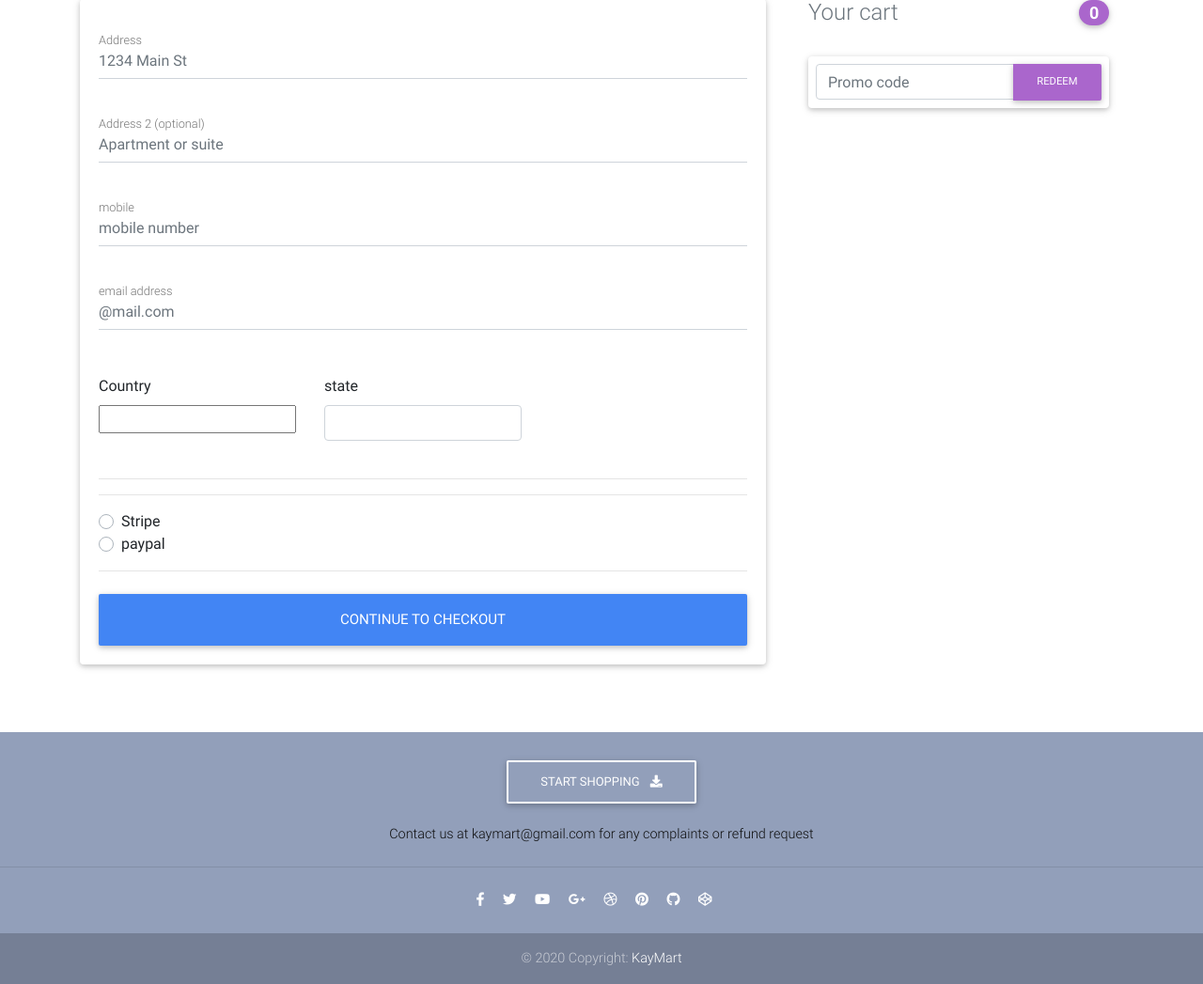
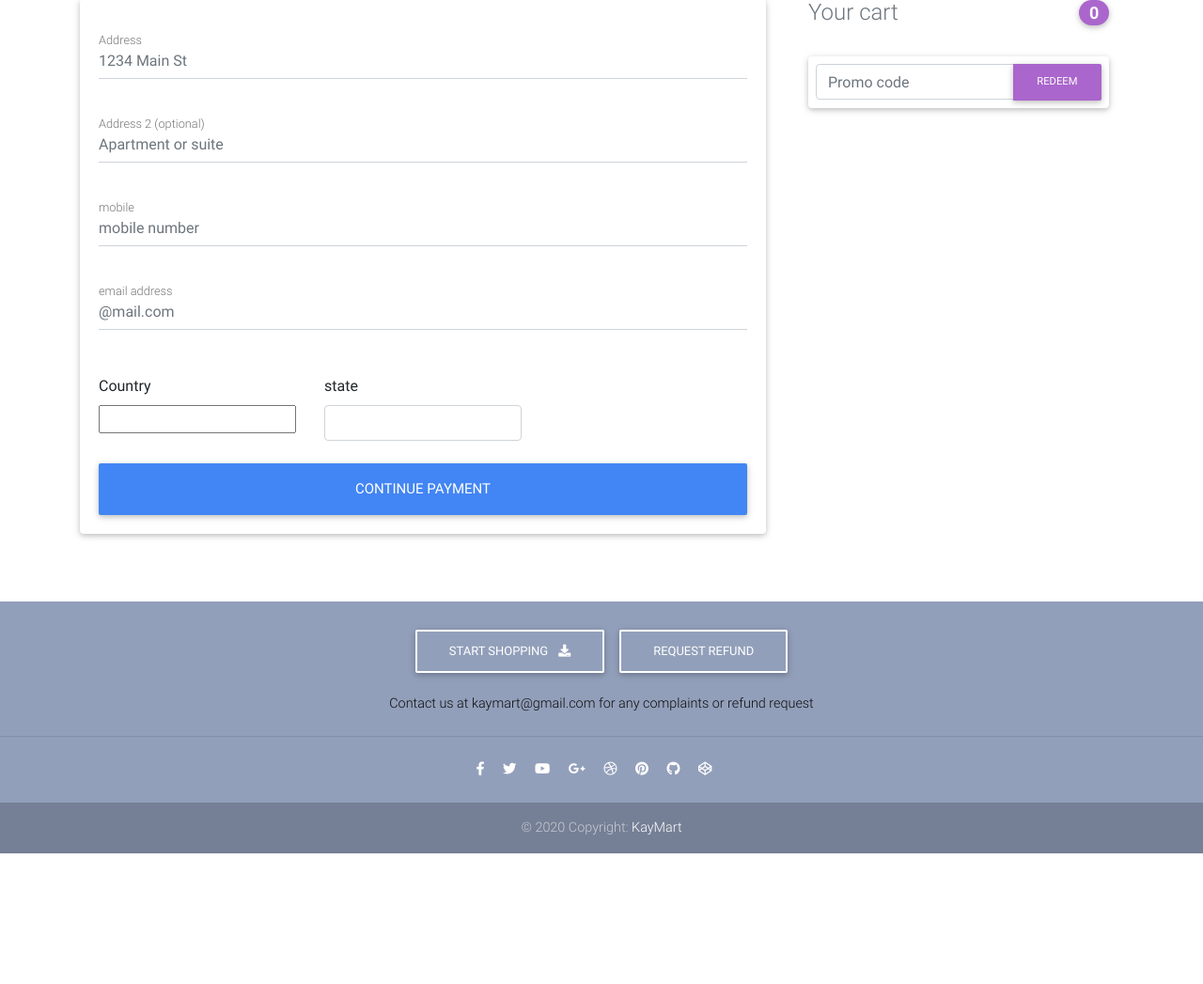
Before and after one commit to seyikayode/Ecommerce-webapp, a Django app: page /checkout/ in a window 1280 px wide. Shown: the part 231-1278 px from the top of the page at 94% size. After the commit the page ends 1139 px from the top, so only its background shows below. Run offline with Django 3.2, Linux system fonts and the light colour scheme; a user stored in the database is signed in; data comes from the database, SQL or seed files in the repository; both versions use the stored data as it was after the commit; some libraries are stand-ins or nearby versions.

Commit message:
ecommerce-webapp

```diff
--- a/ecommerce/forms.py
+++ b/ecommerce/forms.py
@@ -2,10 +2,10 @@ from django import forms
 from django_countries.fields import CountryField
 from django_countries.widgets import CountrySelectWidget
 
-PAYMENT_CHOICE = (
-    ('S', 'Stripe'),
-    ('P', 'paypal')
-)
+# PAYMENT_CHOICE = (
+    # ('S', 'Stripe'),
+    # ('P', 'paypal')
+# )
 
 
 class CheckoutForm(forms.Form):
@@ -17,7 +17,7 @@ class CheckoutForm(forms.Form):
         'class': 'custom-select d-block w-100'
     }))
     state = forms.CharField()
-    payment_option = forms.ChoiceField(choices=PAYMENT_CHOICE)
+    # payment_option = forms.ChoiceField(choices=PAYMENT_CHOICE)
 
 
 class CouponForm(forms.Form):
--- a/ecommerce/templates/ecommerce/checkout-page.html
+++ b/ecommerce/templates/ecommerce/checkout-page.html
@@ -74,21 +74,21 @@
               </div>
               <!--Grid row-->
 
-              <hr>
+              <!-- <hr> -->
               <!-- <div class="custom-control custom-checkbox"> -->
                 <!-- <input type="checkbox" class="custom-control-input" id="save_info" name="save_info"> -->
                 <!-- <label class="custom-control-label" for="save_info">Save this information for next time</label> -->
               <!-- </div> -->
 
-              <hr>
-                {% for value, name in form.fields.payment_option.choices %}
-                <div class="custom-control custom-radio">
-                  <input id="{{ name }}" name="payment_option" type="radio" value="{{ value }}" class="custom-control-input" required>
-                  <label class="custom-control-label" for="{{ name }}">{{ name }}</label>
-                </div>
-                {% endfor %}
-              <hr class="mb-4">
-              <button class="btn btn-primary btn-lg btn-block" type="submit">Continue to checkout</button>
+              <!-- <hr> -->
+                <!-- {% for value, name in form.fields.payment_option.choices %} -->
+                <!-- <div class="custom-control custom-radio"> -->
+                  <!-- <input id="{{ name }}" name="payment_option" type="radio" value="{{ value }}" class="custom-control-input" required> -->
+                  <!-- <label class="custom-control-label" for="{{ name }}">{{ name }}</label> -->
+                <!-- </div> -->
+                <!-- {% endfor %} -->
+              <!-- <hr class="mb-4"> -->
+              <button class="btn btn-primary btn-lg btn-block" type="submit">Continue Payment</button>
 
             </form>
           </div>
--- a/ecommerce/templates/ecommerce/footer.html
+++ b/ecommerce/templates/ecommerce/footer.html
@@ -9,10 +9,10 @@
         role="button">Start Shopping
         <i class="fas fa-download ml-2"></i>
       </a>
-{#      <a class="btn btn-outline-white" href="https://mdbootstrap.com/education/bootstrap/" target="_blank" role="button">#}
-{#          #}
+      <a class="btn btn-outline-white" href="{% url 'request-refund' %}" role="button">
+          Request Refund
 {#        <i class="fas fa-graduation-cap ml-2"></i>#}
-{#      </a>#}
+      </a>
     </div>
     <!--/.Call to action--><pre></pre>
           <p style="color: #0d0d0d">Contact us at kaymart@gmail.com for any complaints or refund request</p>
--- a/ecommerce/templates/ecommerce/order-snippet.html
+++ b/ecommerce/templates/ecommerce/order-snippet.html
@@ -27,7 +27,7 @@
               <span class="text-success">-#{{ order.coupon.amount }}</span>
             </li>
             <li class="list-group-item d-flex justify-content-between">
-              <span>Total (USD)</span>
+              <span>Total </span>
               <strong>#{{ order.get_total }}</strong>
             </li>
           {% endif %}
--- a/ecommerce/urls.py
+++ b/ecommerce/urls.py
@@ -6,12 +6,12 @@ urlpatterns = [
     path('product/<slug>/', ProductView.as_view(), name='product'),
     path('order-summary/', OrderSummary.as_view(), name='order-summary'),
     path('checkout/', CheckOutView.as_view(), name='check-out'),
-    path('payment/<payment_option>/', PaymentView.as_view(), name='payment'),
+    path('payment/', PaymentView.as_view(), name='payment'),
     path('add-coupon/', AddCoupon.as_view(), name='add-coupon'),
     path('request-refund/', RefundView.as_view(), name='request-refund'),
     path('search-results/', SearchView.as_view(), name='search'),
-    path('add_to_cart/<slug>/', add_to_cart, name='add-to-cart'),
-    path('remove_from_cart/<slug>/', remove_from_cart, name='remove-from-cart'),
-    path('add_item_to_cart/<slug>/', add_single_item_to_cart, name='add-single-item-to-cart'),
-    path('remove_item_from_cart/<slug>/', remove_single_item_from_cart, name='remove-single-item-from-cart')
+    path('add/<slug>/', add_to_cart, name='add-to-cart'),
+    path('remove/<slug>/', remove_from_cart, name='remove-from-cart'),
+    path('add/item/<slug>/', add_single_item_to_cart, name='add-single-item-to-cart'),
+    path('remove/item/<slug>/', remove_single_item_from_cart, name='remove-single-item-from-cart')
 ]
--- a/ecommerce/views.py
+++ b/ecommerce/views.py
@@ -46,7 +46,7 @@ class OrderSummary(LoginRequiredMixin, View):
             return redirect('/')
 
 
-class CheckOutView(View):
+class CheckOutView(LoginRequiredMixin ,View):
     def get(self, *args, **kwargs):
         try:
             form = CheckoutForm()
@@ -73,7 +73,7 @@ class CheckOutView(View):
                 email = form.cleaned_data.get('email')
                 country = form.cleaned_data.get('country')
                 state = form.cleaned_data.get('state')
-                payment_option = form.cleaned_data.get('payment_option')
+                # payment_option = form.cleaned_data.get('payment_option')
                 address = Address(
                     user=self.request.user,
                     street_address=street_address,
@@ -86,15 +86,16 @@ class CheckOutView(View):
                 address.save()
                 order.address = address
                 order.save()
+                return redirect('payment')
 
-                if payment_option == 'S':
-                    return redirect('payment', payment_option='stripe')
-                elif payment_option == 'P':
-                    messages.warning(self.request, 'Paypal not available, try using Stripe')
-                    return redirect('check-out')
-                else:
-                    messages.warning(self.request, 'Invalid payment option selected')
-                    return redirect('check-out')
+                # if payment_option == 'S':
+                    # return redirect('payment', payment_option='stripe')
+                # elif payment_option == 'P':
+                    # messages.warning(self.request, 'Paypal not available, try using Stripe')
+                    # return redirect('check-out')
+                # else:
+                    # messages.warning(self.request, 'Invalid payment option selected')
+                    # return redirect('check-out')
             # else:
             #     messages.info(self.request, 'save address for next time')
             #     return redirect('check-out')
@@ -103,7 +104,7 @@ class CheckOutView(View):
             return redirect('order-summary')
 
 
-class PaymentView(View):
+class PaymentView(LoginRequiredMixin, View):
     def get(self, *args, **kwargs):
         order = Order.objects.get(user=self.request.user, ordered=False)
         if order.address:
@@ -276,7 +277,7 @@ def get_coupon(request, code):
         return redirect('check-out')
 
 
-class AddCoupon(View):
+class AddCoupon(LoginRequiredMixin, View):
     def post(self, *args, **kwargs):
         form = CouponForm(self.request.POST or None)
         if form.is_valid():
--- a/ecommerce_app/settings.py
+++ b/ecommerce_app/settings.py
@@ -11,6 +11,7 @@ https://docs.djangoproject.com/en/2.2/ref/settings/
 """
 import cloudinary
 import django_heroku
+import dj_database_url
 import os
 from dotenv import load_dotenv
 load_dotenv()
@@ -145,3 +146,6 @@ os.makedirs('media_root', exist_ok=True)
 MEDIA_URL = '/media/'
 
 django_heroku.settings(locals())
+SECURE_PROXY_SSL_HEADER = ('HTTP_X_FORWARDED_PROTO', 'https')
+db_from_env = dj_database_url.config(conn_max_age=500)
+DATABASES['default'].update(db_from_env)
```
Also changed, not shown: db.sqlite3.
